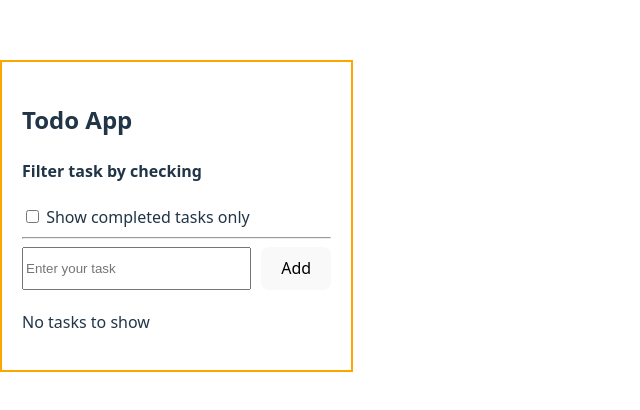
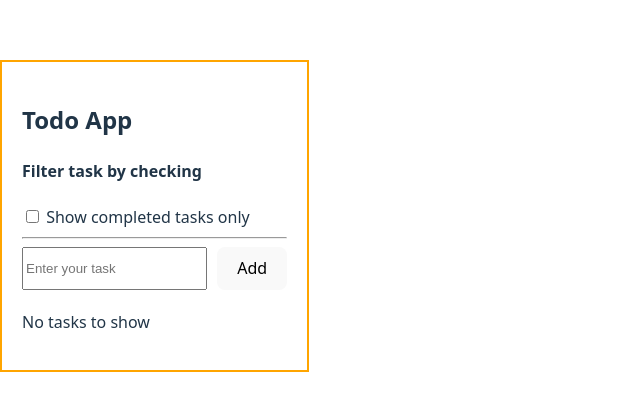
Before and after one commit to sd8917/Frontend-interview, a React (Vite) app: page / in a window 1280 px wide. Shown: the part 184-594 px from the top of the page, without its empty margins (0-640 px from the left). Built offline with nearby package versions, Linux system fonts and the light colour scheme.

Commit message:
add ui for task app

```diff
--- a/src/components/TodoApp.tsx
+++ b/src/components/TodoApp.tsx
@@ -39,7 +39,7 @@ const TodoApp = () => {
         : tasks;
 
     return (
-        <div style={{ padding: '20px', minWidth: "100%", margin: 'auto', border : "2px solid orange"}}>
+        <div style={{ padding: '20px', maxHeight: "100%", margin: 'auto', border: "2px solid orange" }}>
 
             <h2>Todo App</h2>
 
@@ -65,12 +65,12 @@ const TodoApp = () => {
                     onChange={e => setTaskName(e.target.value)}
                     style={{ flex: 1 }}
                 />
-                <button  onClick={submitHandler} onKeyDownCapture={(e) => {
+                <button onClick={submitHandler} onKeyDownCapture={(e) => {
 
-    if (e.key === 'Enter') {
-      submitHandler();
-    }
-  }}>Add</button>
+                    if (e.key === 'Enter') {
+                        submitHandler();
+                    }
+                }}>Add</button>
             </div>
 
             <div style={{ marginTop: '20px' }}>
```
